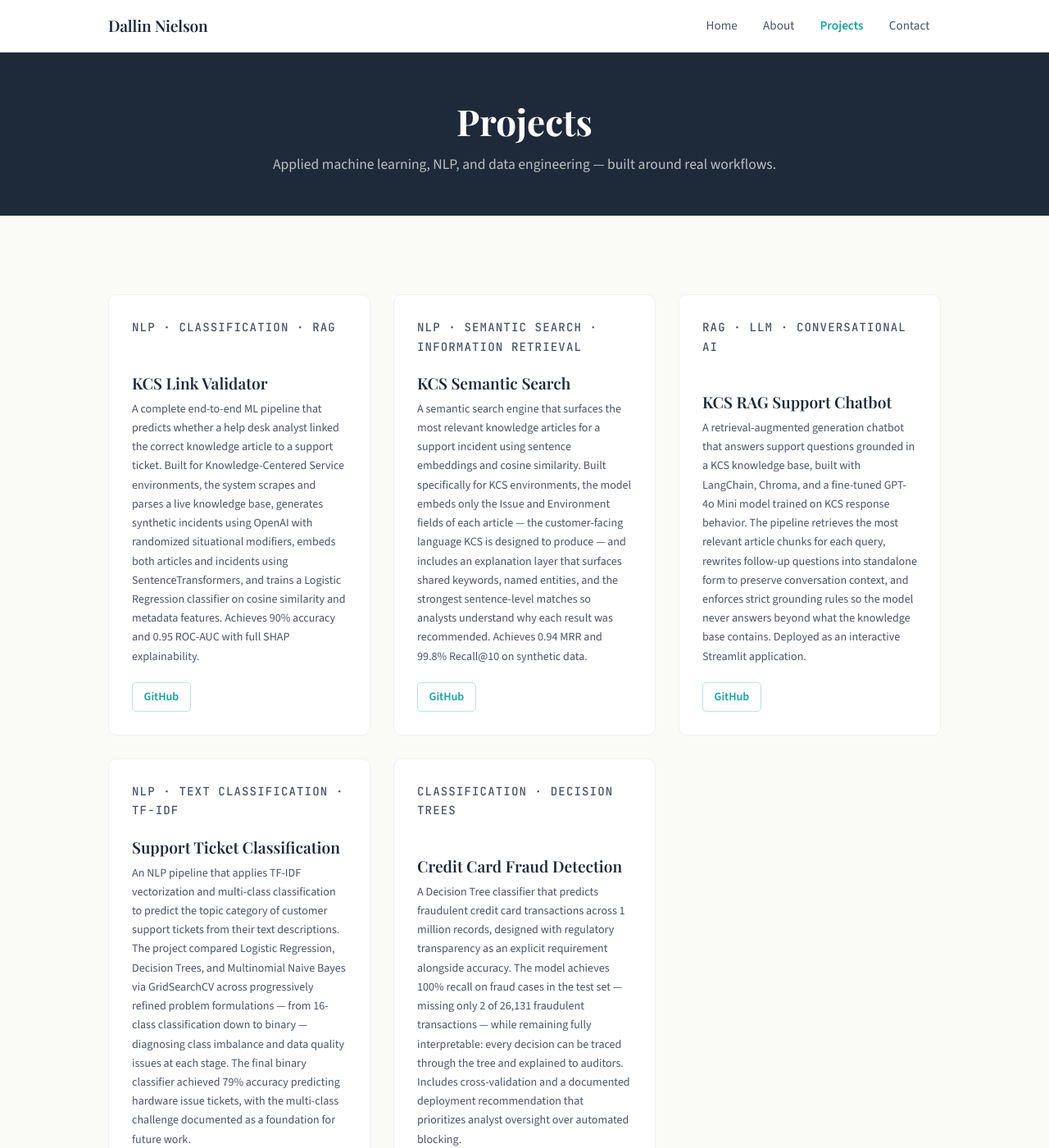
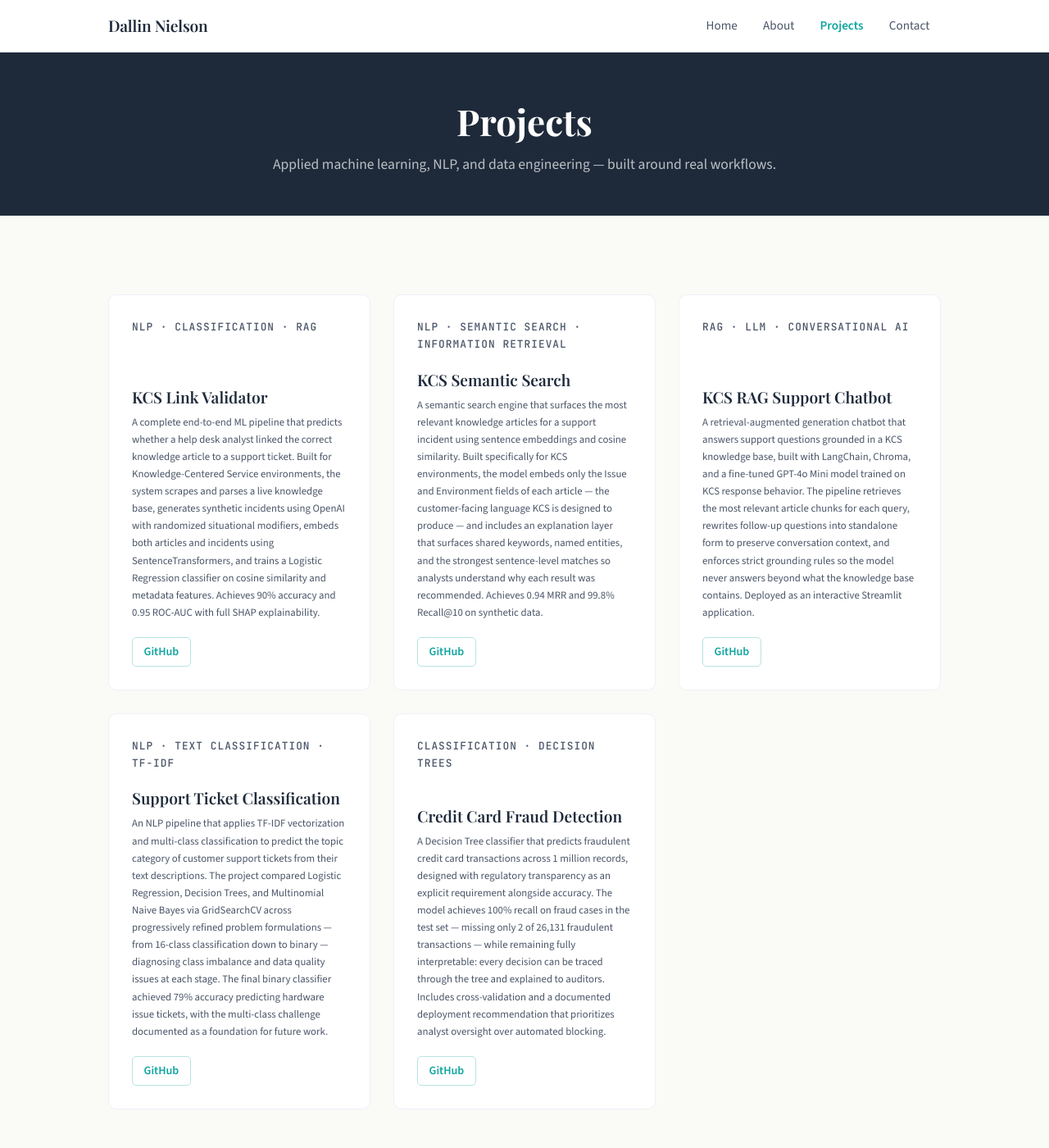
Before and after one commit to Daly-Llama/Daly-Llama.github.io, a Jekyll site: the page built from projects.md, in a window 1280 px wide and 1400 px high. Shown: the whole window at 82% size. Built offline with Jekyll 4.4.1, drawn with Linux system fonts in a browser that asks for light colours.

Commit message:
Update style.css

```diff
--- a/assets/css/style.css
+++ b/assets/css/style.css
@@ -496,7 +496,7 @@ hr {
 
 .project-card p {
   color: var(--text-secondary);
-  font-size: 0.88rem;
+  font-size: 0.80rem;
   line-height: 1.65;
   flex: 1;
   margin-bottom: 1.25rem;
```
